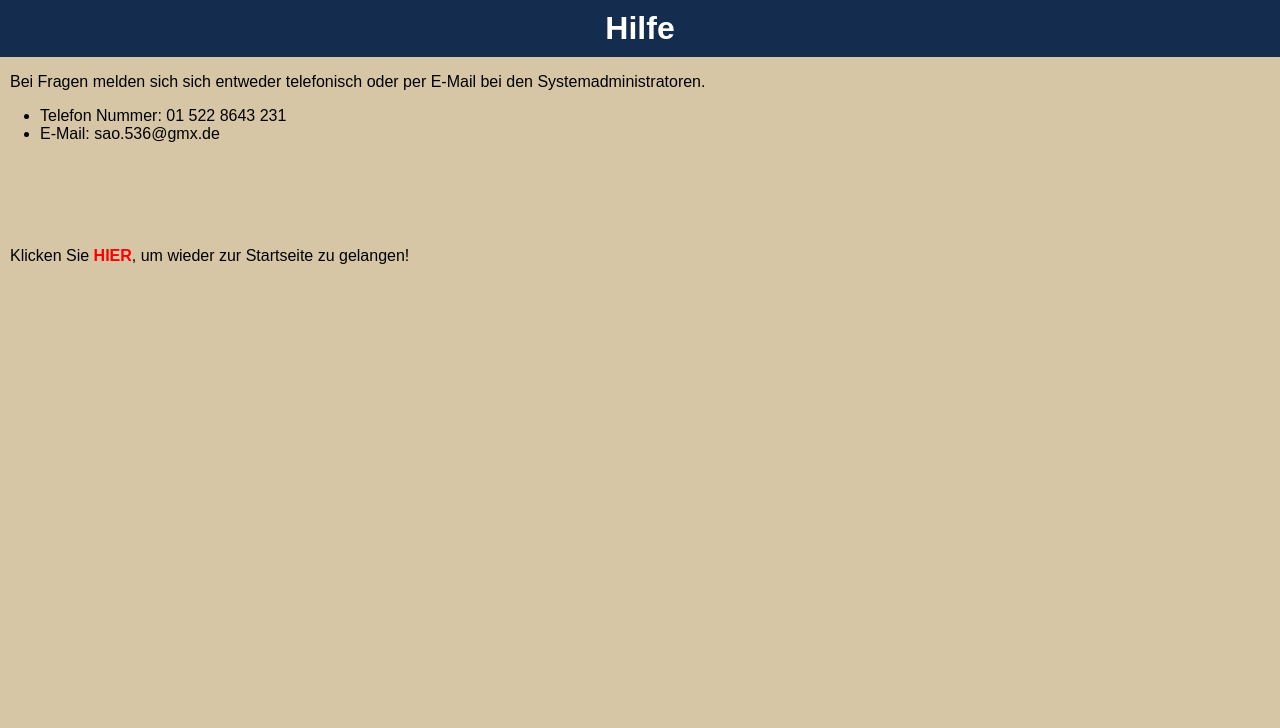
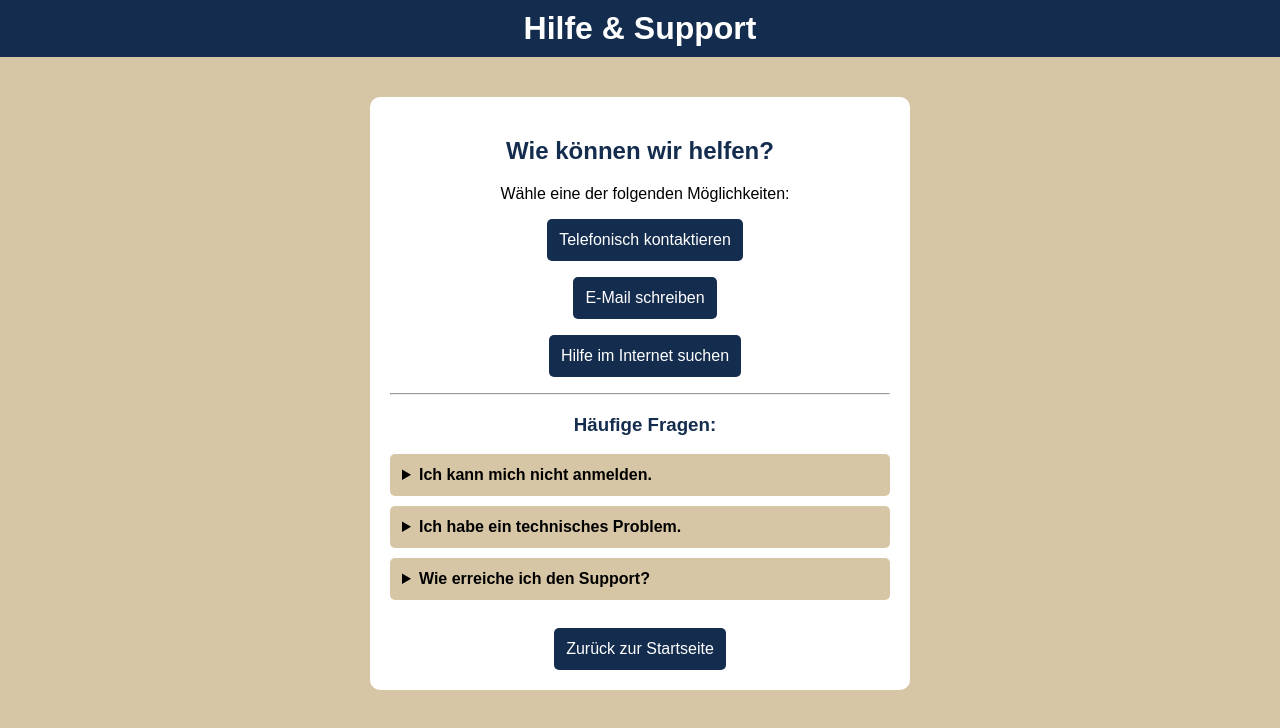
Before and after one commit to Eol2432/E2IT2_OnlineShop_Erik_Nathanael-, a plain HTML site: page Support.html in a window 1280 px wide. Drawn offline with Linux system fonts and the light colour scheme.

Commit message:
Erstellung eines Hilfefenster in "Support.html" und dazugehörige Gestaltung in "style.css"

```diff
--- a/Support.html
+++ b/Support.html
@@ -1,42 +1,55 @@
-<html>
+<head>
+    <title>Hilfe & Support</title>
+    <link rel="stylesheet" href="style.css">
+</head>
 
-    <head>
-        <title>Hilfe</title>
+<body>
 
-        <link rel="stylesheet" href="style.css">
+    <h1>Hilfe & Support</h1>
 
-    </head>
+    <div class="Support">
+        <h2>Wie können wir helfen?</h2>
 
-    <body>
-        <h1>Hilfe</h1>
+        <p>Wähle eine der folgenden Möglichkeiten:</p>
 
-        <p>Bei Fragen melden sich sich entweder telefonisch oder per E-Mail bei den Systemadministratoren.</p>
+        <p>
+            <a href="tel:015228643231">Telefonisch kontaktieren</a>
+        </p>
 
-        <ul>
-            <li>Telefon Nummer: 01 522 8643 231</li>
-            <li>E-Mail: sao.536@gmx.de</li>
-        </ul>
+        <p>
+            <a href="mailto:sao.536@gmx.de">E-Mail schreiben</a>
+        </p>
+
+        <p>
+            <a href="https://www.google.com" target="_blank">
+                Hilfe im Internet suchen
+            </a>
+        </p>
+
+        <hr>
+
+        <h3>Häufige Fragen:</h3>
+
+        <details>
+            <summary>Ich kann mich nicht anmelden.</summary>
+            <p>Überprüfe deine Zugangsdaten und versuche es erneut.</p>
+        </details>
+
+        <details>
+            <summary>Ich habe ein technisches Problem.</summary>
+            <p>Kontaktiere die Systemadministratoren per E-Mail.</p>
+        </details>
+
+        <details>
+            <summary>Wie erreiche ich den Support?</summary>
+            <p>Telefon: 01 522 8643 231</p>
+            <p>E-Mail: sao.536@gmx.de</p>
+        </details>
 
         <br>
-        <br>
-        <br>
-        <br>
 
-        <p>Klicken Sie <a href="index.html" class="kleiner-link">HIER</a>, um wieder zur Startseite zu gelangen!</p>
+        <a href="index.html">Zurück zur Startseite</a>
+    </div>
 
-
-
-
-
-
-
-
-
-
-
-    </body>
-
-
-
-
+</body>
 </html>
--- a/style.css
+++ b/style.css
@@ -199,3 +199,38 @@ a.kleiner-link:hover {
 .Schrift{
     text-align: center;
 }
+
+.Support {
+    background-color: white;
+    max-width: 500px;
+    margin: 40px auto;
+    padding: 20px;
+    border-radius: 10px;
+    text-align: center;
+}
+
+.Support h2, .Support h3 {
+    color: #142D4E;
+}
+
+.Support a {
+    display: inline-block;
+    border-radius: 5px;
+}
+
+.Support details {
+    background-color: #D6C6A5;
+    margin: 10px 0;
+    padding: 12px;
+    border-radius: 5px;
+    text-align: left;
+    cursor: pointer;
+}
+
+.Support summary {
+    font-weight: bold;
+}
+
+.Support details p {
+    padding-left: 0;
+}
```
Also changed, not shown: index.html (+4 -9 lines), 1 other file.
